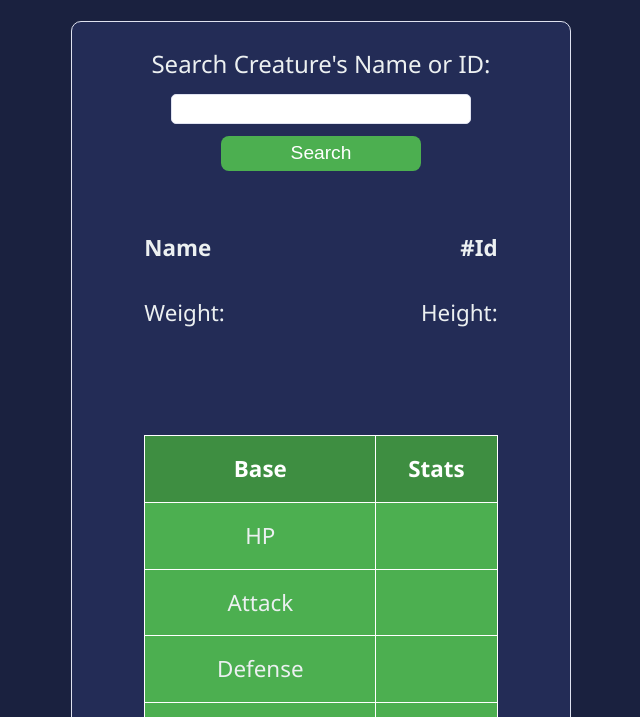
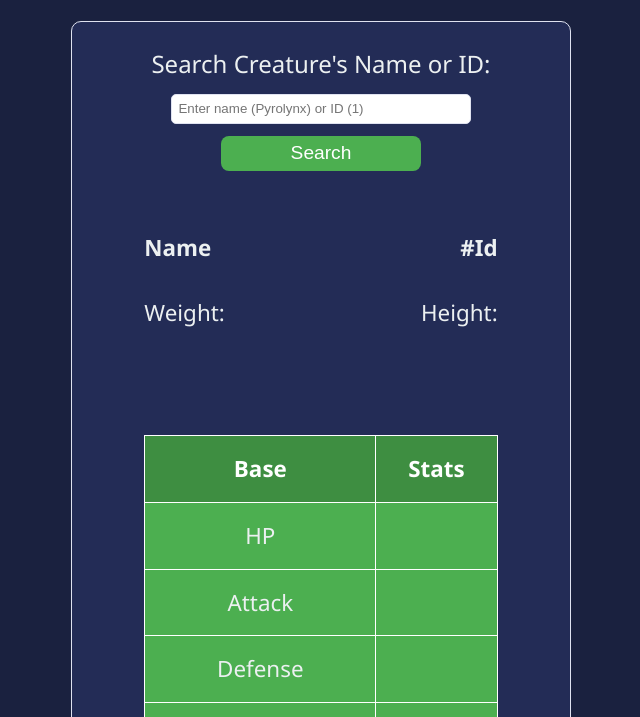
Before and after one commit to freesiamichaux/creature-search-app, a plain HTML site: page index.html in a window 1280 px wide. Shown: the part 83-800 px from the top of the page, without its empty margins (319-959 px from the left). Drawn offline with Linux system fonts and the light colour scheme.

Commit message:
Update index.html

```diff
--- a/index.html
+++ b/index.html
@@ -14,7 +14,7 @@
 
             <form id="search-form" class="search-section">
                 <label for="search-input">Search Creature's Name or ID: </label>
-                <input type="text" id="search-input" required>
+                <input type="text" id="search-input" placeholder="Enter name (Pyrolynx) or ID (1)" required>
                 <button type="submit" id="search-button">Search</button>
             </form>
 
```
